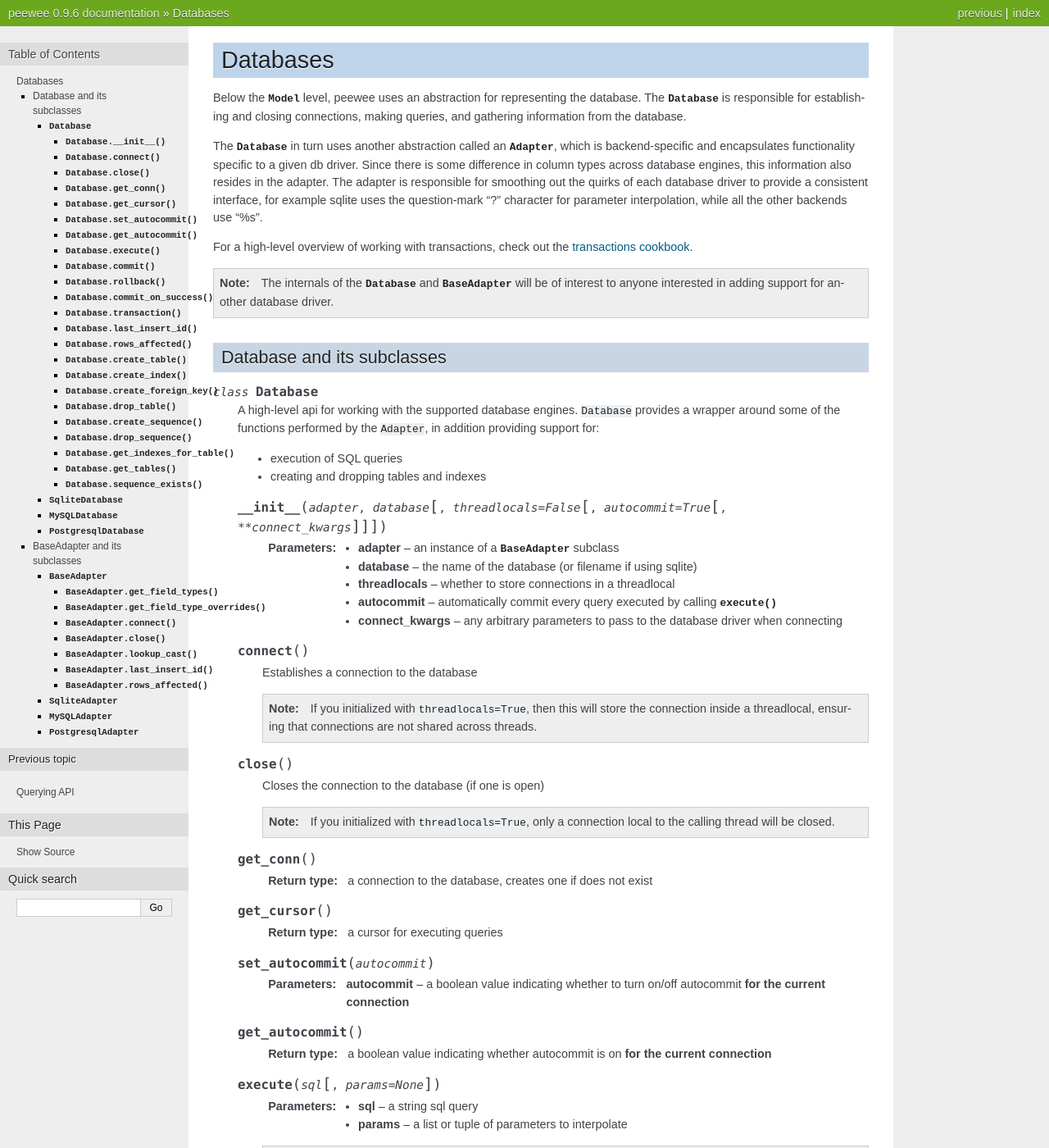
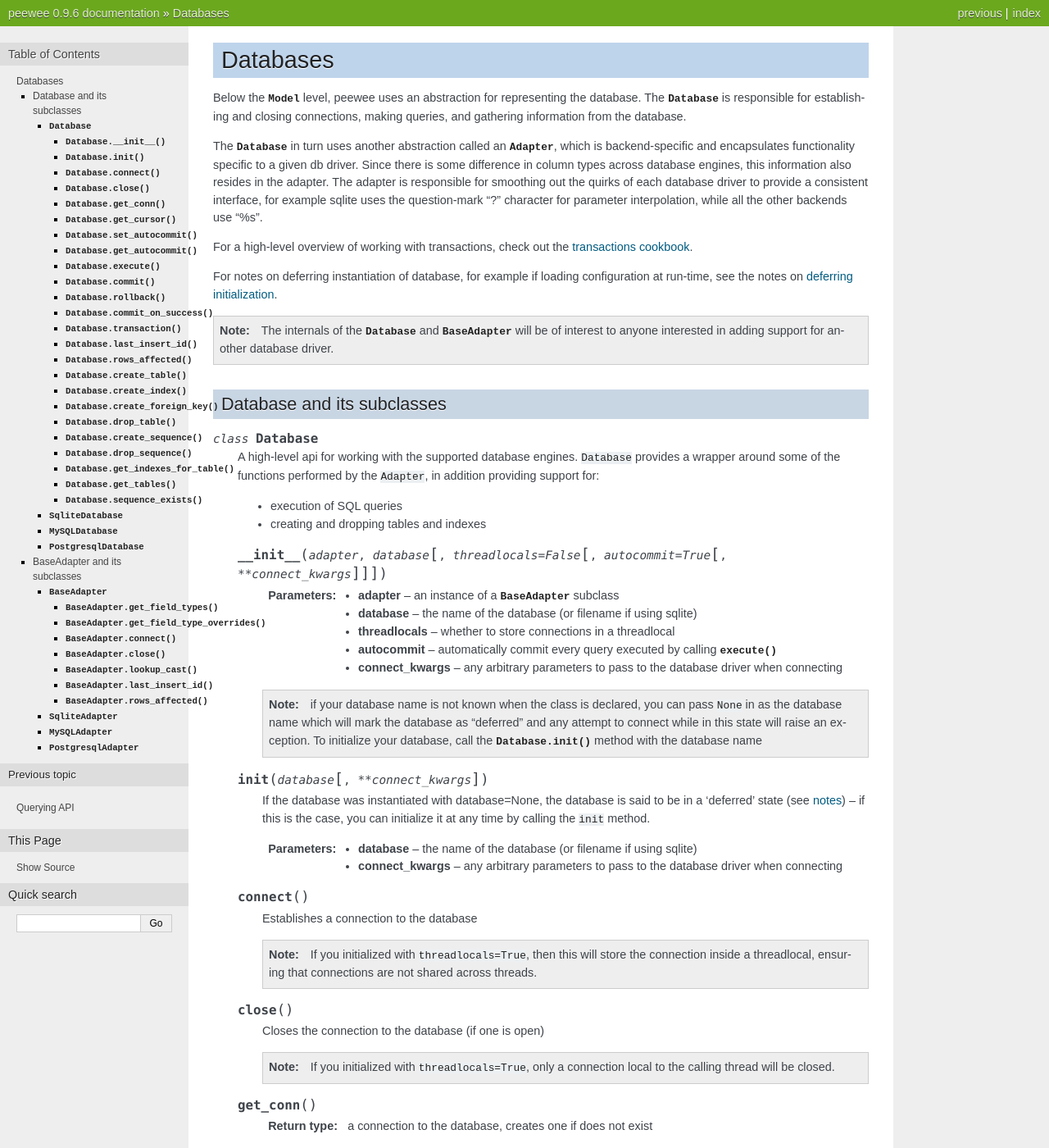
Before and after one commit to coleifer/peewee, a Sphinx documentation site: the page built from docs/peewee/database.rst, in a window 1280 px wide and 1400 px high. Shown: the whole window at 82% size. Built offline with Sphinx 7.4.7, drawn with Linux system fonts in a browser that asks for light colours.

Commit message:
Cleaning up some docs that had gotten crufty and adding better links between

```diff
--- a/docs/peewee/cookbook.rst
+++ b/docs/peewee/cookbook.rst
@@ -132,6 +132,8 @@
 
     concurrent_db = SqliteDatabase('stats.db', threadlocals=True)
 
+
+.. _deferring_initialization:
 
 Deferring initialization
 ^^^^^^^^^^^^^^^^^^^^^^^^
--- a/docs/peewee/database.rst
+++ b/docs/peewee/database.rst
@@ -15,6 +15,9 @@
 for parameter interpolation, while all the other backends use "%s".
 
 For a high-level overview of working with transactions, check out the :ref:`transactions cookbook <working_with_transactions>`.
+
+For notes on deferring instantiation of database, for example if loading configuration
+at run-time, see the notes on :ref:`deferring initialization <deferring_initialization>`.
 
 .. note::
     The internals of the :py:class:`Database` and :py:class:`BaseAdapter` will be
@@ -38,6 +41,22 @@
         :param database: the name of the database (or filename if using sqlite)
         :param threadlocals: whether to store connections in a threadlocal
         :param autocommit: automatically commit every query executed by calling :py:meth:`~Database.execute`
+        :param connect_kwargs: any arbitrary parameters to pass to the database driver when connecting
+
+        .. note::
+            if your database name is not known when the class is declared, you can pass
+            ``None`` in as the database name which will mark the database as "deferred"
+            and any attempt to connect while in this state will raise an exception.  To
+            initialize your database, call the :py:meth:`Database.init` method with
+            the database name
+
+    .. py:method:: init(database[, **connect_kwargs])
+
+        If the database was instantiated with database=None, the database is said to be in
+        a 'deferred' state (see :ref:`notes <deferring_initialization>`) -- if this is the case,
+        you can initialize it at any time by calling the ``init`` method.
+
+        :param database: the name of the database (or filename if using sqlite)
         :param connect_kwargs: any arbitrary parameters to pass to the database driver when connecting
 
     .. py:method:: connect()
```
Also changed, not shown: docs/peewee/models.rst (+17 -2 lines).
